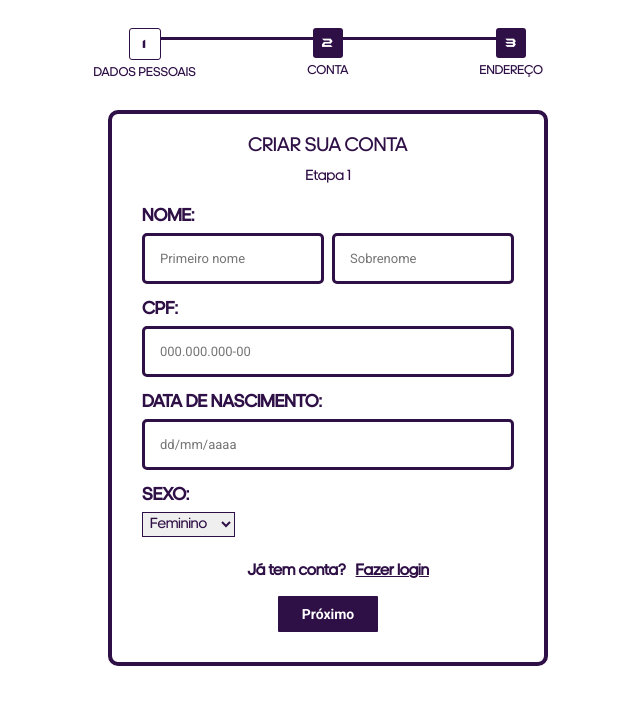
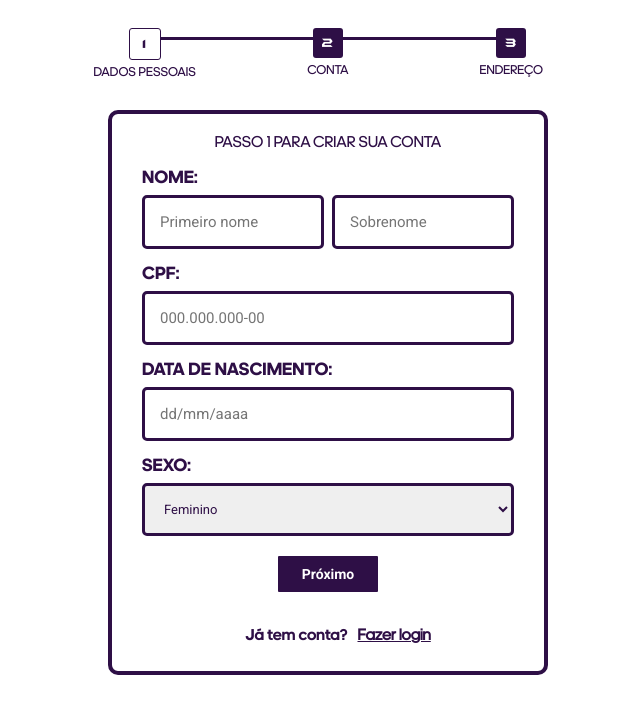
Before and after one commit to leonardonadson/gordon-store-front-end, a plain HTML site: page cadastro.html in a window 1280 px wide. Shown: the part 166-880 px from the top of the page, without its empty margins (312-952 px from the left). Drawn offline with nearby package versions, Linux system fonts and the light colour scheme.

Commit message:
Add files via upload

```diff
--- a/cadastro.css
+++ b/cadastro.css
@@ -8,6 +8,11 @@
 @font-face {
   font-family: adineue PRO;
   src: url(./fonts/adineue\ PRO.ttf);
+}
+
+@font-face {
+  font-family: adineue PRO Bold;
+  src: url(./fonts/adineue\ PRO\ Bold.ttf);
 }
 
 * {
@@ -40,9 +45,7 @@ header div > div h2{
 main form p{
   margin-top: 5px;
   margin-bottom: 5px;
-  font-family: 'adineue PRO';
-  font-style: normal;
-  font-weight: 700;
+  font-family: 'adineue PRO Bold';
   font-size: 18px;
   text-align: left;
   color: #2E0F46;
@@ -91,24 +94,16 @@ main form span a{
 .personalizar-select{
   display: flex;
   justify-content: left;
-  font-family: 'adineue PRO';
-  font-style: bold;
-  padding: 3px;
-  font-size: 15px;
-  border: 1px solid #2E0F46;
+	padding: 15px;
+  border: 3px solid #2E0F46;
+  border-radius: 5px;
+	margin-bottom: 10px;
+	width: 100%;
+	box-sizing: border-box;
+  font-family: 'Roboto';
   color: #2E0F46;
+	font-size: 13px;
 }
-
-.personalizar-option{
-  color: white;
-  background-color: #391f4d;
-}
-
-.personalizar-option:hover, .personalizar-option:active{
-  color: white;
-  background-color: #2E0F46;
-}
-
 
 #msform {
 	width: 550px;
@@ -143,7 +138,7 @@ main form span a{
 	box-sizing: border-box;
   font-family: 'Roboto';
   color: rgba(46, 15, 70, 0.5);
-	font-size: 13px;
+	font-size: 15px;
 }
 
 /*buttons*/
@@ -168,10 +163,10 @@ main form span a{
   font-family: 'adineue PRO';
   font-style: normal;
   font-weight: 400;
-  font-size: 20px;
+  font-size: 16px;
   text-align: center;
   color: #2E0F46;
-	margin-bottom: 10px;
+	margin-bottom: 15px;
 }
 .fs-subtitle {
   font-family: 'adineue PRO';
--- a/cadastro.html
+++ b/cadastro.html
@@ -29,8 +29,7 @@
       </ul>
       <!-- fieldsets -->
       <fieldset>
-        <h2 class="fs-title">CRIAR SUA CONTA</h2>
-        <h3 class="fs-subtitle">Etapa 1</h3>
+        <h2 class="fs-title">PASSO 1 PARA CRIAR SUA CONTA</h2>
         <p>NOME:</p>
         <div class="flexform">
           <input type="text" name="firstname" placeholder="Primeiro nome" />
@@ -42,19 +41,18 @@
         <input type="text" name="birthday" placeholder="dd/mm/aaaa" />
         <p>SEXO:</p>
         <select name="sexo" class="personalizar-select">
-          <option value="Feminino" class="personalizar-option">Feminino</option>
-          <option value="Masculino" class="personalizar-option">Masculino</option>
+          <option value="Feminino" >Feminino</option>
+          <option value="Masculino" >Masculino</option>
         </select>
+        <input type="button" name="next" class="next action-button" value="Próximo" />
         <span>
           <p>Já tem conta?</p>
           <a href="#">Fazer login</a>
         </span>
-        <input type="button" name="next" class="next action-button" value="Próximo" />
       </fieldset>
 
       <fieldset>
-        <h2 class="fs-title">CRIAR SUA CONTA</h2>
-        <h3 class="fs-subtitle">Etapa 2</h3>
+        <h2 class="fs-title">PASSO 2 PARA CRIAR SUA CONTA</h2>
         <p>E-MAIL:</p>
         <input type="text" name="email" placeholder="E-mail"/>
         <p>USERNAME:</p>
@@ -68,8 +66,7 @@
       </fieldset>
 
       <fieldset>
-        <h2 class="fs-title">CRIAR SUA CONTA</h2>
-        <h3 class="fs-subtitle">Etapa 3</h3>
+        <h2 class="fs-title">PASSO 3 PARA CRIAR SUA CONTA</h2>
         <div class="flexform">
           <div>
             <p>ESTADO:</p>
```
Also changed, not shown: fonts/adineue PRO Bold.ttf (added).
